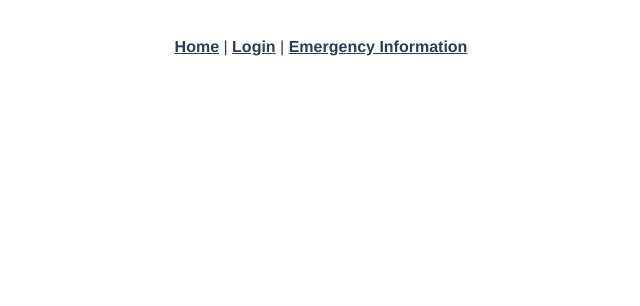
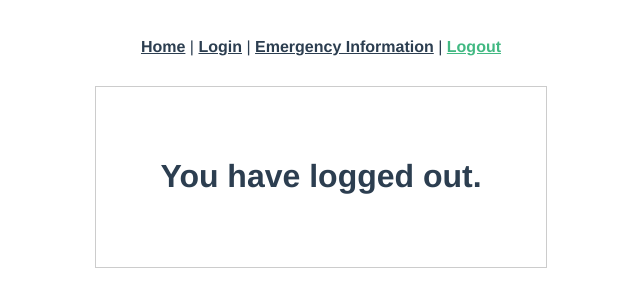
Before and after one commit to psu-oit-capstone/emp-front-end, a Vue app: page /logout in a window 1280 px wide. Shown: the top 306 px of the page, without its empty margins (319-959 px from the left). Built offline with nearby package versions, Linux system fonts and the light colour scheme.

Commit message:
Add LogoutPage and link on nav bar

```diff
--- a/src/App.vue
+++ b/src/App.vue
@@ -3,7 +3,8 @@
     <div id="nav">
       <router-link to="/">Home</router-link> |
       <router-link to="/login">Login</router-link> |
-      <router-link to="/emergency-information">Emergency Information</router-link>
+      <router-link to="/emergency-information">Emergency Information</router-link> |
+      <router-link to="/logout">Logout</router-link>
     </div>
     <router-view/>
   </div>
--- a/src/router.js
+++ b/src/router.js
@@ -1,6 +1,7 @@
 import Vue from 'vue'
 import Router from 'vue-router'
 import Home from './views/Home.vue'
+import LogoutPage from './views/LogoutPage.vue'
 import store from './store'
 
 Vue.use(Router)
@@ -26,6 +27,11 @@ let router = new Router({
       meta: {
         requiresAuth: true
       }
+    },
+    {
+      path: '/logout',
+      name: 'logout',
+      component: () => import('./views/LogoutPage.vue')
     }
   ]
 })
--- /dev/null
+++ b/src/views/LogoutPage.vue
@@ -0,0 +1,27 @@
+<template>
+    <div id="logout">
+        <h1>You have logged out.</h1>
+    </div>
+</template>
+
+<script>
+    import axios from 'axios';
+
+    export default {
+        name: 'logout',
+        mounted() {
+            this.$store.dispatch('logout');
+        }
+    }
+</script>
+
+<!-- Add "scoped" attribute to limit CSS to this component only -->
+<style scoped>
+    #logout{
+        width: 350px;
+        border: 1px solid #CCCCCC;
+        background-color: #FFFFFF;
+        margin: auto;
+        padding: 50px;
+    }
+</style>
```
